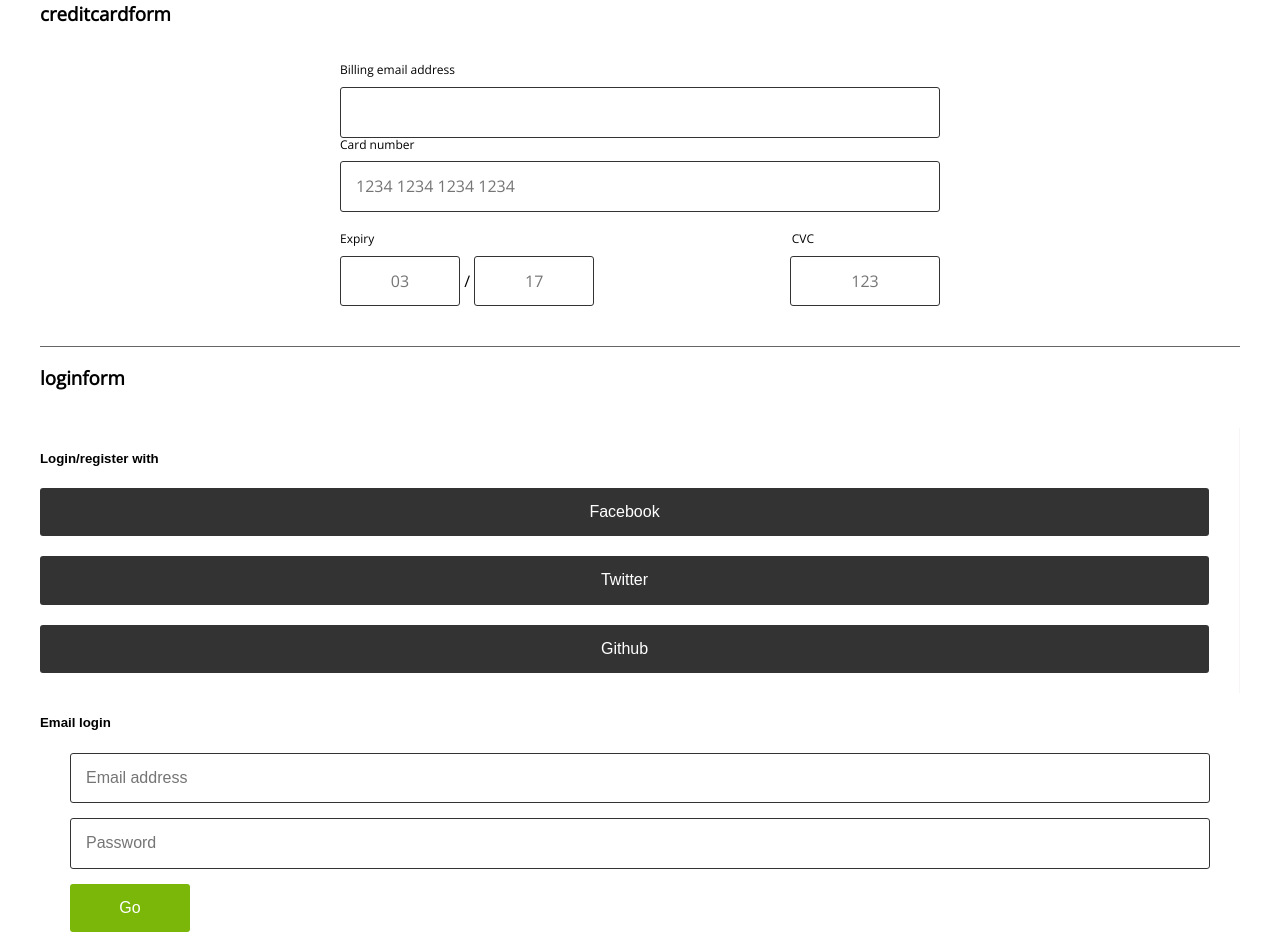
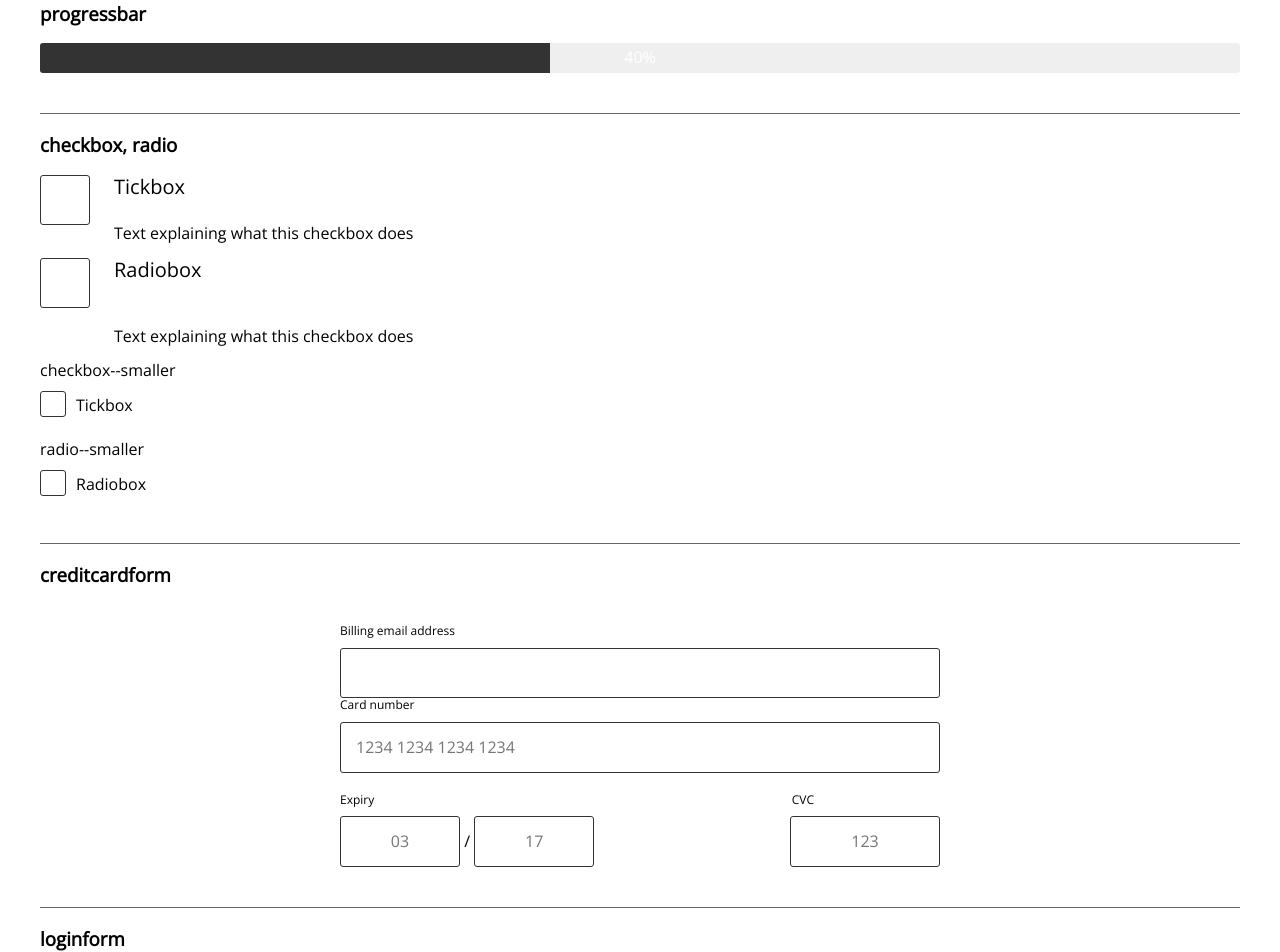
Before and after one commit to appmechanix/ui-lib, a website: page demo/index.html in a window 1280 px wide. Shown: the part 3516-4468 px from the top of the page. Drawn offline with nearby package versions, Linux system fonts and the light colour scheme.

Commit message:
Checkbox and progress bar

```diff
--- a/demo/index.html
+++ b/demo/index.html
@@ -3,7 +3,8 @@
     <link rel="stylesheet" href="https://unpkg.com/purecss@0.6.2/build/pure-min.css"
           integrity="sha384-UQiGfs9ICog+LwheBSRCt1o5cbyKIHbwjWscjemyBMT9YCUMZffs6UqUTd0hObXD" crossorigin="anonymous">
     <link href="//fonts.googleapis.com/css?family=Open+Sans|Asap:700i" rel="stylesheet">
-
+    <link href="https://maxcdn.bootstrapcdn.com/font-awesome/4.7.0/css/font-awesome.min.css" rel="stylesheet"
+          integrity="sha384-wvfXpqpZZVQGK6TAh5PVlGOfQNHSoD2xbE+QkPxCAFlNEevoEH3Sl0sibVcOQVnN" crossorigin="anonymous">
     <style>
         body {
             font-family: "Open Sans", serif;
@@ -254,6 +255,58 @@
 </section>
 
 <section>
+    <h3>progressbar</h3>
+    <div class="progress">
+        <div class="progress-bar">
+            <div class="bar" style="width: 40%"></div>
+            <p>40%</p>
+        </div>
+    </div>
+</section>
+
+<section>
+    <h3>checkbox, radio</h3>
+
+    <div class="checkbox">
+        <input type="checkbox" id="IsPublic">
+        <label for="IsPublic">
+            Tickbox
+        </label>
+
+        <p class="help">
+            Text explaining what this checkbox does
+        </p>
+    </div>
+
+    <div class="radio">
+        <input type="radio" id="radio">
+        <label for="radio">
+            Radiobox
+        </label>
+
+        <p class="help">
+            Text explaining what this checkbox does
+        </p>
+    </div>
+
+    <p>checkbox--smaller</p>
+    <div class="checkbox checkbox--smaller">
+        <input type="checkbox" id="smaller">
+        <label for="smaller">
+            Tickbox
+        </label>
+    </div>
+
+    <p>radio--smaller</p>
+    <div class="radio radio--smaller">
+        <input type="radio" id="radio2">
+        <label for="radio2">
+            Radiobox
+        </label>
+    </div>
+</section>
+
+<section>
     <h3>creditcardform</h3>
     <div class="creditcardform" style="max-width: 600px; margin: 0 auto">
         <div class="creditcard-inner">
--- a/demo/scss/screen.scss
+++ b/demo/scss/screen.scss
@@ -1 +1 @@
-@import '../../scss/elements/_buttons.scss';@import '../../scss/elements/_inputs.scss';@import '../../scss/elements/_links.scss';@import '../../scss/components/_alerts.scss';@import '../../scss/components/_autocomplete.scss';@import '../../scss/components/_creditCardForm.scss';@import '../../scss/components/_loginForm.scss';
+@import '../../scss/elements/_buttons.scss';@import '../../scss/elements/_inputs.scss';@import '../../scss/elements/_links.scss';@import '../../scss/components/_alerts.scss';@import '../../scss/components/_autocomplete.scss';@import '../../scss/components/_checkbox.scss';@import '../../scss/components/_creditCardForm.scss';@import '../../scss/components/_loginForm.scss';@import '../../scss/components/_progressBar.scss';
--- /dev/null
+++ b/scss/components/_checkbox.scss
@@ -0,0 +1,126 @@
+@import "../common/config";
+@import "../common/colors";
+
+.checkbox, .radio {
+  padding-left: 20px;
+
+  .help {
+    padding-left: 54px;
+  }
+
+  label {
+    display: inline-block;
+    position: relative;
+    padding-left: 54px;
+    font-size: 20px;
+    padding-top: 0;
+
+    &::before {
+      content: "";
+      display: inline-block;
+      position: absolute;
+      width: 48px;
+      height: 48px;
+      left: 0;
+      margin-left: -20px;
+      border-radius: 3px;
+      border: $input-border-thickness solid $input-border-colour;
+      background-color: #fff;
+      text-align: center;
+      margin-top: 0;
+    }
+
+    &::after {
+      display: inline-block;
+      position: absolute;
+      width: 16px;
+      height: 16px;
+      left: 0;
+      top: 0;
+      margin-left: -20px;
+      padding-left: 3px;
+      padding-top: 1px;
+      font-size: 11px;
+    }
+  }
+}
+
+.radio {
+  label {
+    padding-bottom: 20px;
+
+    &:hover {
+      cursor: pointer;
+    }
+  }
+
+  input[type="radio"] {
+    display: none;
+
+    &:checked + label::after {
+      font-family: 'FontAwesome';
+      content: "\f111";
+      font-size: 32px;
+      padding-left: 11px;
+      padding-top: 10px;
+    }
+  }
+}
+
+.checkbox {
+  input[type="checkbox"] {
+    display: none;
+
+    &:checked + label::after {
+      font-family: 'FontAwesome';
+      content: "\f00c";
+      font-size: 48px;
+      padding-left: 3px;
+      padding-top: 4px;
+    }
+
+    &:disabled + label {
+      opacity: 0.65;
+
+      &::before {
+        background-color: #ccc;
+        cursor: not-allowed;
+      }
+    }
+  }
+
+  &.checkbox-circle label::before {
+    border-radius: 50%;
+  }
+
+  &.checkbox-inline {
+    margin-top: 0;
+  }
+}
+
+.checkbox--smaller, .radio--smaller {
+  label {
+    font-size: $text-font-size;
+    padding-left: 16px;
+
+    &::before {
+      width: 24px;
+      height: 24px;
+      margin-top: -5px;
+    }
+  }
+
+  input[type="radio"], input[type="checkbox"] {
+    &:checked + label::after {
+      font-size: 20px;
+      padding-top: 0;
+      margin-top: -1px;
+      padding-left: 6px;
+    }
+  }
+  input[type="checkbox"]{
+    &:checked + label::after {
+      padding-left: 4px;
+    }
+  }
+}
--- /dev/null
+++ b/scss/components/_progressBar.scss
@@ -0,0 +1,34 @@
+@import "../common/config";
+@import "../common/colors";
+
+.progress {
+  margin-bottom: 20px;
+  position: relative;
+
+  .progress-title {
+    margin-bottom: 10px;
+  }
+
+  .progress-bar {
+    background: #efefef;
+    width: 100%;
+    border-radius: $input-border-radius;
+
+    .bar {
+      max-width: 100%;
+      padding: $input-padding;
+      background: $base-colour;
+      border-bottom-left-radius: $input-border-radius;
+      border-top-left-radius: $input-border-radius;
+    }
+
+    p {
+      color: white;
+      position: absolute;
+      top: -11px;
+      text-align: center;
+      width: 100%;
+      height: 0;
+    }
+  }
+}
```
Also changed, not shown: demo/stylesheets/screen.css.
